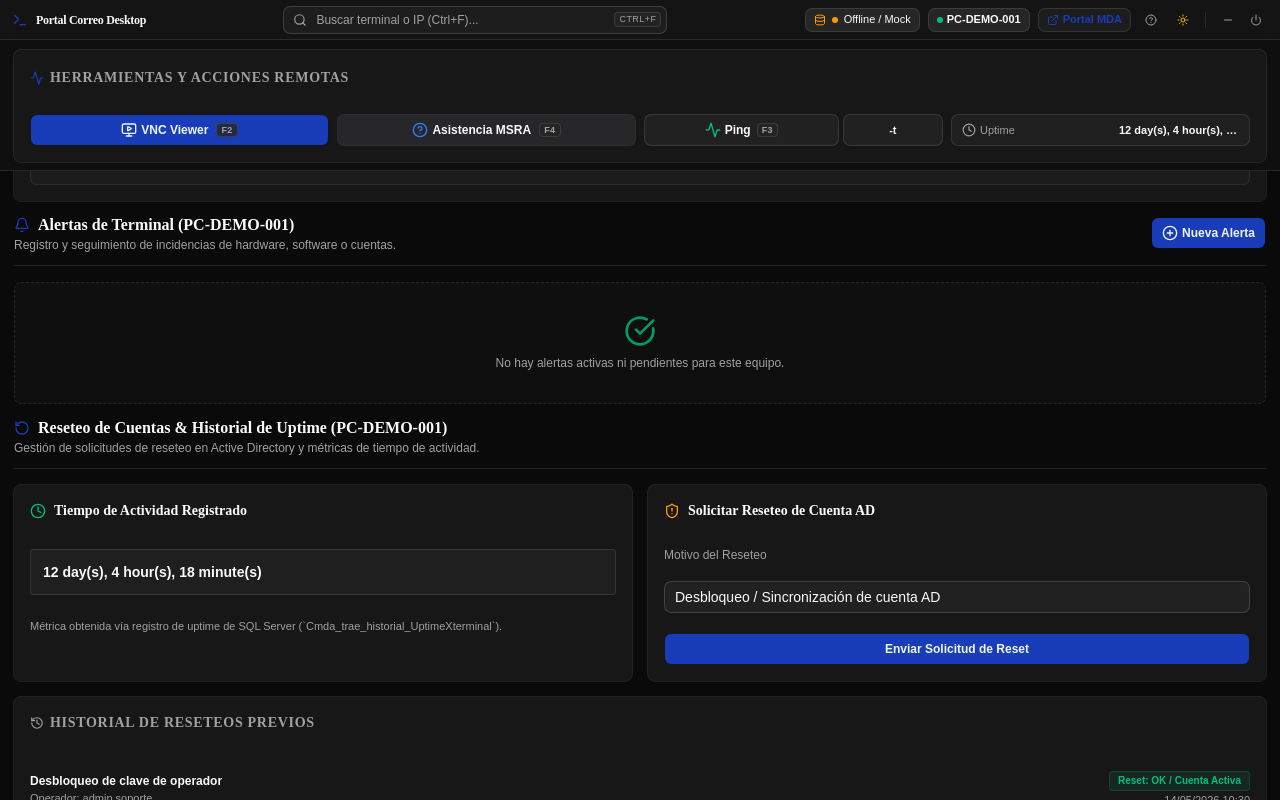
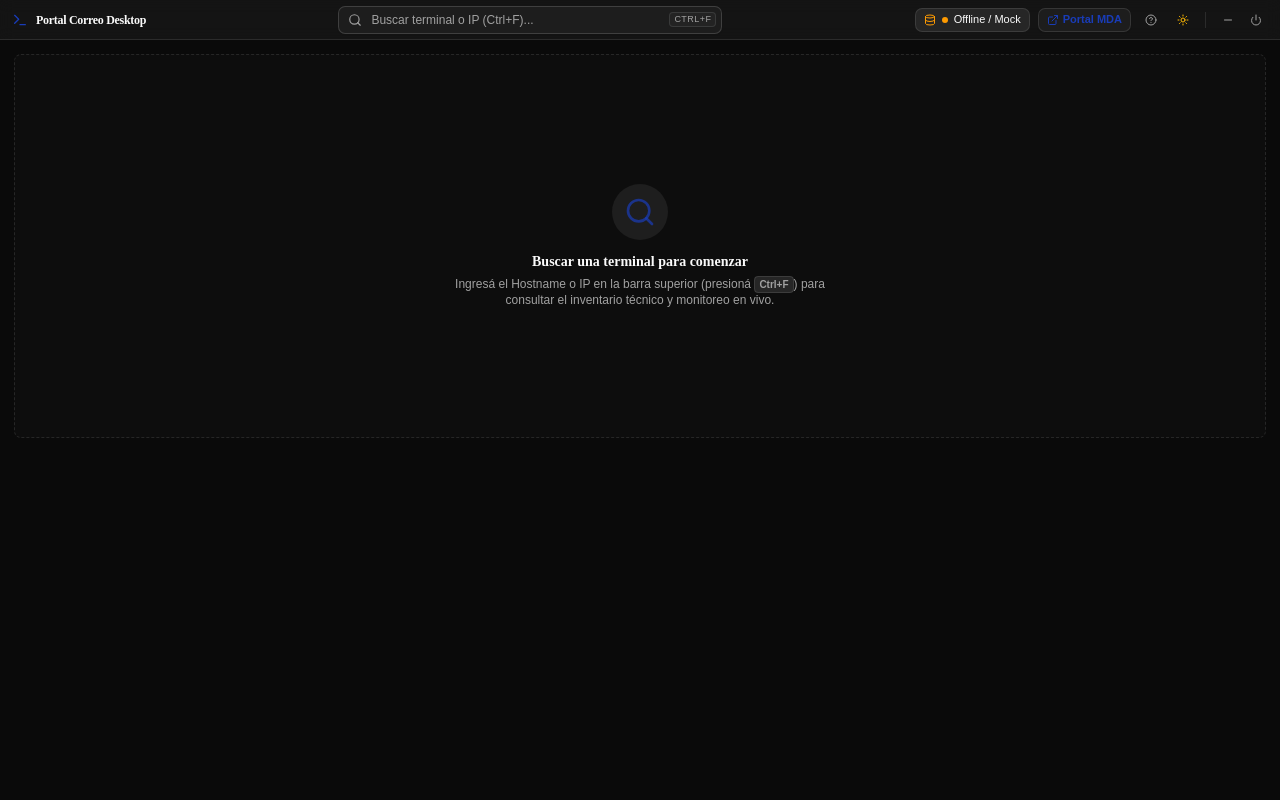
Before and after one commit to ignaciorevainera/portal-correo-desktop, a React (Vite) app: page / in a window 1280 px wide. Built offline with nearby package versions, Linux system fonts and the light colour scheme.

Commit message:
feat(app): initialize empty state with clean prompt, zero-preload and scroll reset

```diff
--- a/src/App.tsx
+++ b/src/App.tsx
@@ -1,4 +1,4 @@
-import React, { useState, useEffect } from 'react';
+import React, { useState, useEffect, useRef } from 'react';
 import { ThemeProvider } from './context/ThemeContext';
 import { Topbar } from './components/Topbar';
 import { HardwareCard } from './components/HardwareCard';
@@ -22,11 +22,11 @@ import {
   BackendStatus,
 } from './services/electronClient';
 import { TerminalData } from './types/terminal';
-import { AlertCircle, Loader2 } from 'lucide-react';
+import { Search, Loader2 } from 'lucide-react';
 import { Button } from '@/components/ui/button';
 
 export default function App(): React.JSX.Element {
-  const [selectedPc, setSelectedPc] = useState<string>('PC-DEMO-001');
+  const [selectedPc, setSelectedPc] = useState<string>('');
   const [terminal, setTerminal] = useState<TerminalData | null>(null);
   const [isLoading, setIsLoading] = useState<boolean>(false);
   const [isPinging, setIsPinging] = useState(false);
@@ -34,6 +34,7 @@ export default function App(): React.JSX.Element {
   const [status, setStatus] = useState<BackendStatus>({ connected: false, mode: 'mock' });
   const [actionFeedback, setActionFeedback] = useState<ActionFeedbackState | null>(null);
   const [contextMenu, setContextMenu] = useState<{ x: number; y: number } | null>(null);
+  const mainRef = useRef<HTMLElement>(null);
 
   const allTerminals = getAllTerminals();
 
@@ -50,6 +51,9 @@ export default function App(): React.JSX.Element {
       .then((res) => {
         setTerminal(res.data);
         setIsLoading(false);
+        if (mainRef.current) {
+          mainRef.current.scrollTop = 0;
+        }
         if (res.data?.ip) {
           setPingMode('standard');
           setIsPinging(true);
@@ -224,7 +228,7 @@ export default function App(): React.JSX.Element {
         )}
 
         {/* Layout Unificado: El desplazamiento / scroll vertical es exclusivo sobre este contenedor <main> */}
-        <main className="flex-1 p-3.5 overflow-y-auto space-y-3">
+        <main ref={mainRef} className="flex-1 p-3.5 overflow-y-auto space-y-3">
           {isLoading ? (
             <div className="h-96 flex flex-col items-center justify-center text-center p-6 space-y-3">
               <Loader2 className="h-7 w-7 text-primary animate-spin" />
@@ -233,25 +237,17 @@ export default function App(): React.JSX.Element {
               </p>
             </div>
           ) : !terminal ? (
-            <div className="h-96 flex flex-col items-center justify-center text-center p-6 border border-dashed border-border rounded-lg bg-card/40 space-y-3">
-              <AlertCircle className="h-9 w-9 text-muted-foreground opacity-60" />
-              <h3 className="text-sm font-semibold font-heading">No se encontró la terminal</h3>
-              <p className="text-xs text-muted-foreground max-w-sm">
-                Utiliza la barra de búsqueda superior (Ctrl+F) o escribe un Hostname o IP (ej. PC-DEMO-001, WS-DEMO-002).
-              </p>
-              <div className="flex gap-2 pt-1 flex-wrap justify-center">
-                {allTerminals.map((t) => (
-                  <Button
-                    key={t.pc}
-                    type="button"
-                    variant="outline"
-                    size="xs"
-                    onClick={() => handleSelectTerminal(t.pc)}
-                    className="font-mono text-xs cursor-pointer"
-                  >
-                    {t.pc}
-                  </Button>
-                ))}
+            <div className="h-96 flex flex-col items-center justify-center text-center p-8 border border-dashed border-border rounded-lg bg-card/30 space-y-3">
+              <div className="p-3 rounded-full bg-muted/70 text-muted-foreground">
+                <Search className="h-8 w-8 text-primary/70" />
+              </div>
+              <div className="space-y-1">
+                <h3 className="text-sm font-semibold font-heading text-foreground">
+                  Buscar una terminal para comenzar
+                </h3>
+                <p className="text-xs text-muted-foreground max-w-sm">
+                  Ingresá el Hostname o IP en la barra superior (presioná <kbd className="font-mono font-semibold px-1 py-0.5 rounded bg-muted text-[10px] border border-border">Ctrl+F</kbd>) para consultar el inventario técnico y monitoreo en vivo.
+                </p>
               </div>
             </div>
           ) : (
```
Also changed, not shown: 1 other file (tests, documents, lock files or other folders).
